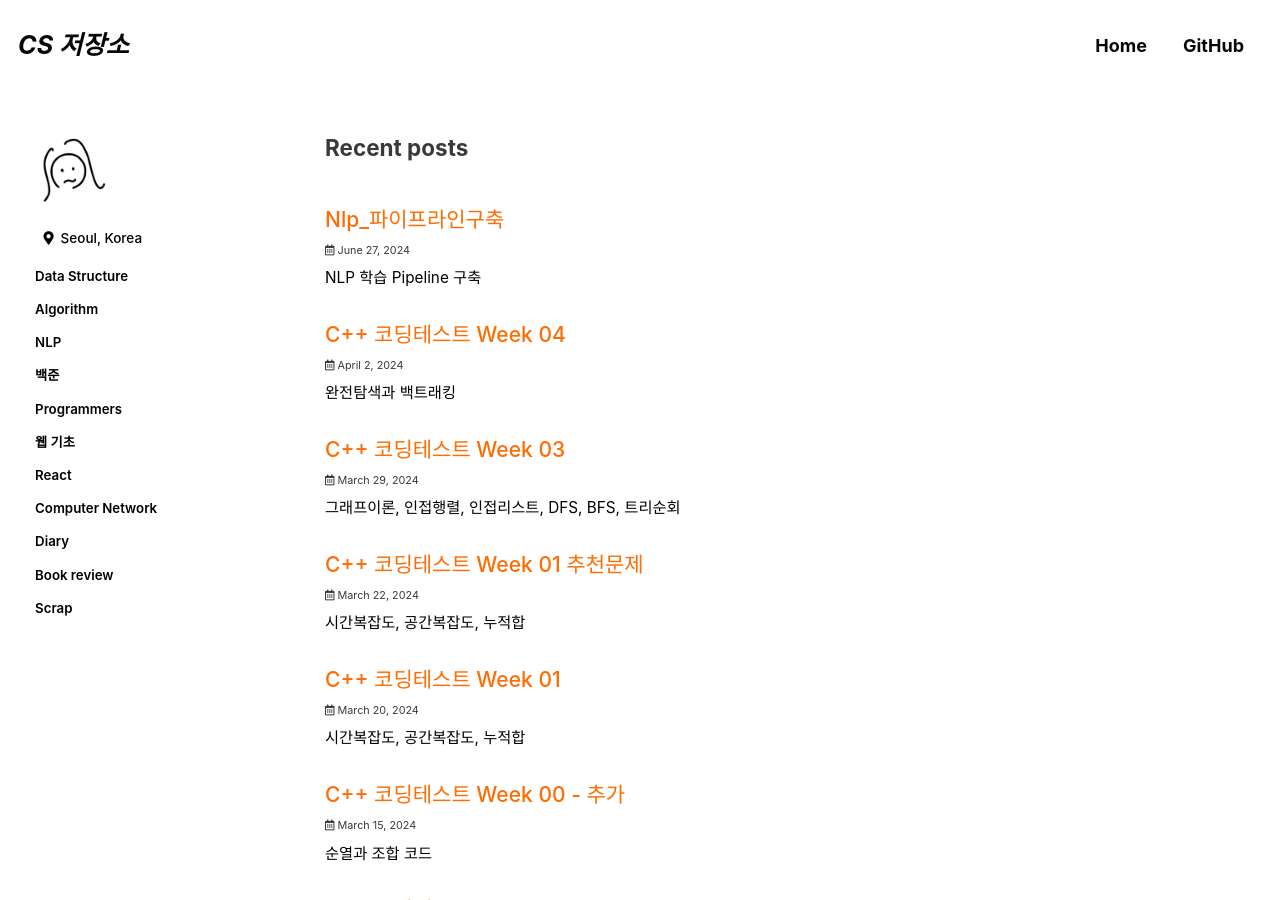
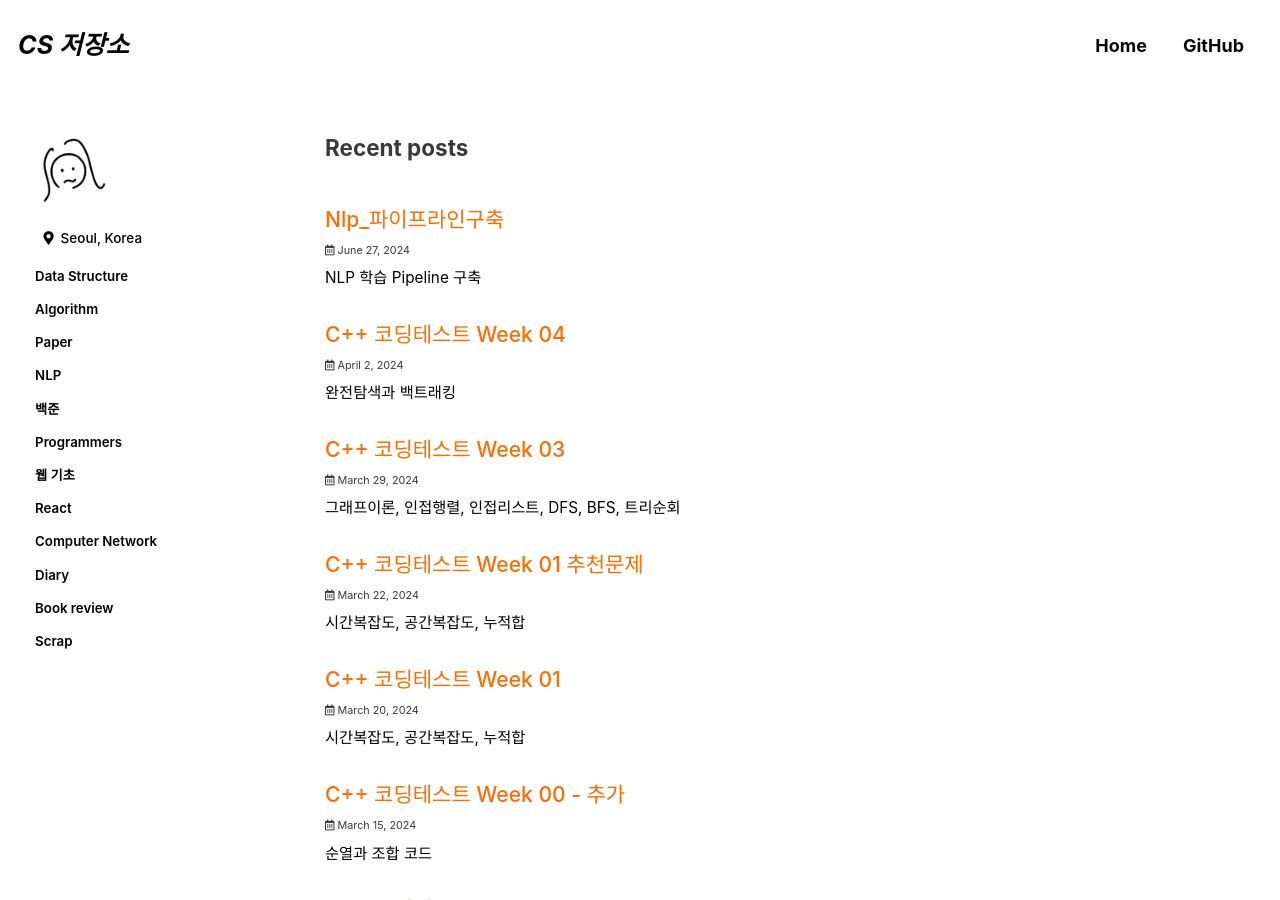
Before and after one commit to forwarder1121/forwarder1121.github.io, a Jekyll site: the page built from index.html, in a window 1280 px wide and 900 px high. Built offline with Jekyll 4.4.1, drawn with Linux system fonts in a browser that asks for light colours; cached includes are drawn as plain includes; some web fonts are replaced; the list of posts is cut into pages by our own code.

Commit message:
ADD : category

```diff
--- a/_data/navigation.yml
+++ b/_data/navigation.yml
@@ -18,6 +18,8 @@ categories:
       url: /categories/dataStructure/
     - title: "Algorithm"
       url: /categories/algorithm/
+    - title: "Paper"
+      url: /categories/Paper/
     - title: "NLP"
       url: /categories/NLP/
     - title: "백준"
```
